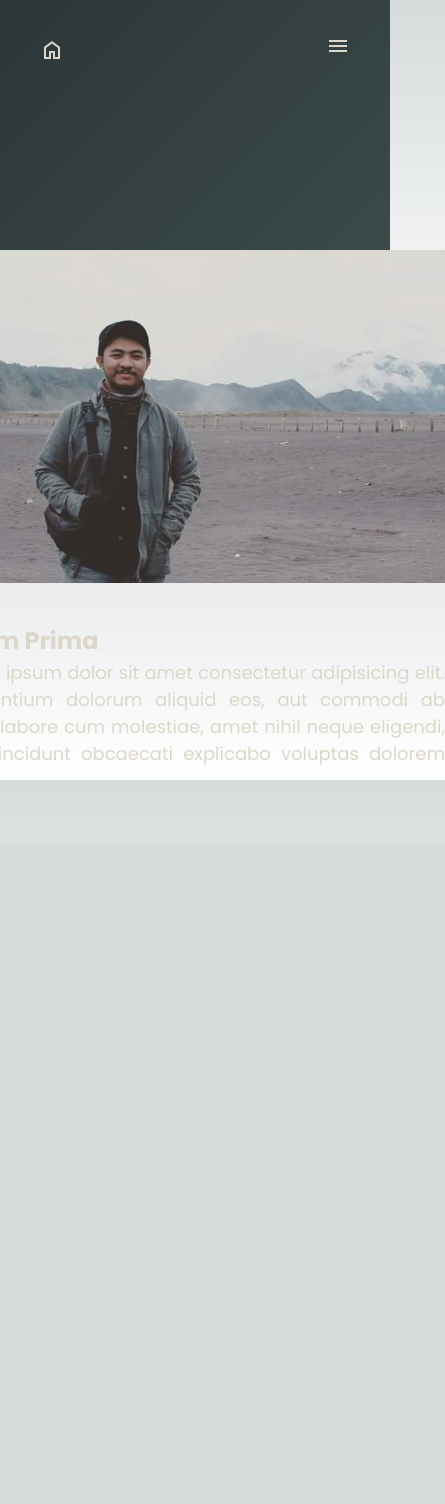
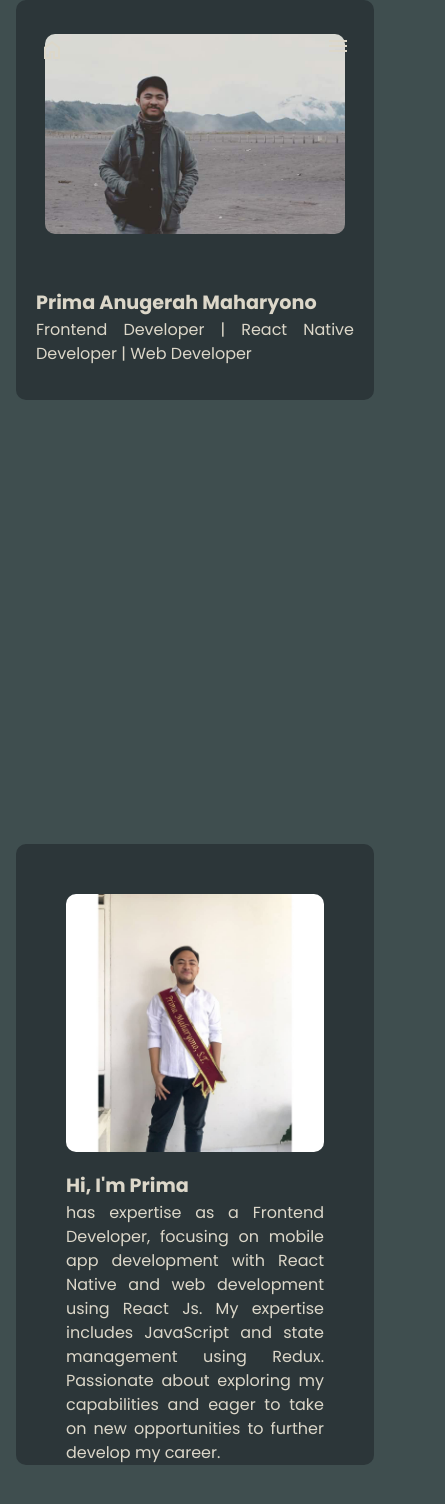
Before and after one commit to primaam/my-portfolio, a Next.js app: page / in a window 390 px wide. Shown: the top 1504 px of the page, 445 px wide, since content can reach past the window. Before the commit the page ends 844 px from the top, so only its background shows below. Built offline with nearby package versions, Linux system fonts and the light colour scheme.

Commit message:
update Header & AboutMe

```diff
--- a/pages/index.tsx
+++ b/pages/index.tsx
@@ -1,8 +1,10 @@
-import Header from "@/components/Header";
+"use client";
 import Head from "next/head";
 import React from "react";
 import "@/styles/globals.css";
 import AboutMe from "@/components/AboutMe";
+import Header from "@/components/Header";
+import Layout from "@/components/Layout";
 
 export const metadata = {
     title: "Welcome to Prima's Website",
@@ -20,10 +22,11 @@ const Home = () => {
                     href="https://fonts.googleapis.com/css2?family=Material+Symbols+Outlined:opsz,wght,FILL,GRAD@24,400,0,0"
                 />
             </Head>
-            <div className="mainLayout">
+
+            <Layout>
                 <Header />
                 <AboutMe />
-            </div>
+            </Layout>
         </>
     );
 };
--- a/src/components/AboutMe.tsx
+++ b/src/components/AboutMe.tsx
@@ -1,25 +1,46 @@
 "use clients";
 import React from "react";
+import { Box, Container, LinearProgress } from "@mui/material";
 import "../styles/aboutme.css";
 import "../styles/fonts.css";
 
 const AboutMe = () => {
     return (
-        <div className="container">
-            <div className="mainContainer">
-                <div className="imgSection">
+        <>
+            <Container className="layout" maxWidth="xl">
+                <Box className="mainLayout">
+                    <div className="introImg">
                         <img src="/assets/images/1.png" alt="Profile" />
+                    </div>
+                    <div className="introSection">
+                        <h1 className="introTitleFonts">Prima Anugerah Maharyono</h1>
+                        <p className="introDescFonts">
+                            Frontend Developer | React Native Developer | Web Developer
+                        </p>
+                    </div>
+                </Box>
+                {/* coming soon */}
+                {/* <Box className="moreLayout"></Box> */}
+            </Container>
+
+            <Container className="layout descLayout" maxWidth="xl">
+                <Box className="mainLayout descMainLayout">
+                    <div className="introImg descImg">
+                        <img src="/assets/images/2.jpg" alt="Profile" />
                     </div>
                     <div className="introSection">
                         <h1 className="introTitleFonts">Hi, I'm Prima</h1>
                         <p className="introDescFonts">
-                        Lorem ipsum dolor sit amet consectetur adipisicing elit. Laudantium dolorum
-                        aliquid eos, aut commodi ab nobis labore cum molestiae, amet nihil neque
-                        eligendi, alias incidunt obcaecati explicabo voluptas dolorem ipsum.
+                            has expertise as a Frontend Developer, focusing on mobile app
+                            development with React Native and web development using React Js. My
+                            expertise includes JavaScript and state management using Redux.
+                            Passionate about exploring my capabilities and eager to take on new
+                            opportunities to further develop my career.
                         </p>
                     </div>
-            </div>
-        </div>
+                </Box>
+            </Container>
+        </>
     );
 };
 
--- a/src/components/Header.tsx
+++ b/src/components/Header.tsx
@@ -12,9 +12,8 @@ const Header = () => {
 
     const menuArr = [
         { title: "About Me" },
-        { title: "Education" },
+        { title: "Experience" },
         { title: "Skills" },
-        { title: "Work Experience" },
         { title: "Projects" },
     ];
 
--- /dev/null
+++ b/src/components/Layout.tsx
@@ -0,0 +1,9 @@
+"use client";
+import React from "react";
+import "../styles/layout.css";
+
+const Layout = ({ children }: { children: React.ReactNode }) => {
+    return <div className="layoutContainer">{children}</div>;
+};
+
+export default Layout;
--- a/src/styles/aboutme.css
+++ b/src/styles/aboutme.css
@@ -9,30 +9,37 @@
     }
 }
 
-.container{
-    padding-top: 250px;
-    height: auto;
-    padding-left: 20px;
-        padding-right: 20px;
+/* new */
+.layout {
+    /* margin-top: 200px; */
+    height: 100vh;
+    width: 100vw;
+    /* padding-left: 20px;
+    padding-right: 20px; */
     display: flex;
     align-items: center;
     justify-content: center;
     animation: fadeIn 1s ease-out;
+    /* background-color: green; */
 }
 
-.mainContainer{
-    max-width: 1200px;
+.mainLayout{
+    width: 100%;
     display: flex;
+    min-height: 400px;
     flex-direction: row;
     align-items: center;
+    justify-content: space-evenly;
     gap: 20px;
-    /* background-color: aqua; */
-    justify-content: space-evenly;
+    background-color: #3F4E4F;
+    border-radius: 20px;
 }
 
-.imgSection img{
+.introImg{
     max-width: 500px;
     transition: transform 2s ease-out;
+    border-radius: 10px;
+    overflow: hidden;
 }
 
 .introSection {
@@ -42,7 +49,7 @@
 .introTitleFonts{
     font-family: bold;
     color: #DCD7C9;
-    font-size: x-large;
+    font-size: xx-large;
 }
 
 .introDescFonts{
@@ -52,20 +59,64 @@
     text-align: justify;
 }
 
+/* desc start */
+.layout.descLayout{
+    /* overflow: hidden; */
+    /* margin-top: 50px;
+    margin-bottom: 20px; */
+}
+
+.mainLayout.descMainLayout{
+    overflow: hidden;
+    padding-left: 50px;
+    padding-right: 50px;
+}
+
+.introImg.descImg{
+    max-width: 500px;
+}
+
+/* desc finish */
+
+@media (max-width: 1200px) {
+    /* new */
+    .mainLayout{
+       padding-left: 20px;
+       padding-right: 20px;
+    }
+    /* .mainLayout.descMainLayout{
+        padding-left: 20px;
+        padding-right: 20px;
+    } */
+}
 
 
-@media (min-width: 640px){
-    .container{
-        max-width: 100%;
+@media (max-width: 900px) {
+    /* new */
+    /* .layout{
+        margin-top: 100px;
+    }
+    .layout.descLayout{
+        margin-top: 100px;
+    } */
+    .mainLayout{
+        flex-direction: column;
+        background-color: #2C3639;
+        border-radius: 10px;
+    }
+    .mainLayout.descMainLayout{
+        padding-top: 50px;
+    }
+    .introImg{
+        max-width: 300px;
+    }
+    .introImg.descImg{
+        max-width: 300px;
+    }
+    .introTitleFonts{
+        font-size: larger;
+    }
+    .introDescFonts{
+        font-size:medium;
     }
 }
-
-@media (max-width: 900px) {
-    .mainContainer {
-        flex-direction: column;
-    }
-
-    .photoSection, .introSection {
-        transform: translateY(20px);
-    }
-}
--- a/src/styles/globals.css
+++ b/src/styles/globals.css
@@ -2,27 +2,46 @@
 @tailwind components;
 @tailwind utilities;
 
-:root {
-  --foreground-rgb: 0, 0, 0;
-  --background-start-rgb: 214, 219, 220;
-  --background-end-rgb: 255, 255, 255;
+/* :root {
+  background: linear-gradient(135deg, rgba(44,54,57,1) 0%, rgba(63,78,79,1) 100%);
+} */
+
+html, body{
+  height: auto;
+  width: auto;
+  background: linear-gradient(135deg, rgba(44,54,57,1) 0%, rgba(63,78,79,1) 100%);
 }
 
-@media (prefers-color-scheme: dark) {
+@media (max-width: 720px) {
+  html, body{
+    background: none;
+    background-color:rgba(63,78,79,1);
+    /* background: linear-gradient(135deg, rgba(44,54,57,1) 0%, rgba(63,78,79,1) 100%); */
+  /* background: none; */
+  }
+}
+
+
+/* body{ */
+  /* background: linear-gradient(135deg, rgba(44,54,57,1) 0%, rgba(63,78,79,1) 100%); */
+/* background: inherit; */
+/* } */
+
+/* @media (prefers-color-scheme: dark) {
   :root {
     --foreground-rgb: 255, 255, 255;
     --background-start-rgb: 0, 0, 0;
     --background-end-rgb: 0, 0, 0;
   }
-}
+} */
 
-.mainLayout {
-  height: 100vw;
+/* .mainLayout {
+  height: 100vh;
   width: 100vw;
   background: linear-gradient(135deg, rgba(44,54,57,1) 0%, rgba(63,78,79,1) 100%);
-}
-
-body {
+} */
+/*
+html, body {
   color: rgb(var(--foreground-rgb));
   background: linear-gradient(
       to bottom,
@@ -32,8 +51,17 @@ body {
     rgb(var(--background-start-rgb));
 }
 
+* {
+  box-sizing: border-box;
+}
+
+#__next {
+  height: 100%;
+  width: 100%;
+}
+
 @layer utilities {
   .text-balance {
     text-wrap: balance;
   }
-}
+} */
--- /dev/null
+++ b/src/styles/layout.css
@@ -0,0 +1,7 @@
+.layoutContainer {
+    display: flex;
+    flex-direction: column;
+    height: 100%;
+    width: 100%;
+    /* background: linear-gradient(135deg, rgba(44,54,57,1) 0%, rgba(63,78,79,1) 100%); */
+  }
```
Also changed, not shown: public/assets/images/2.jpg (added). Lines whose indentation alone changed are shown as unchanged.
